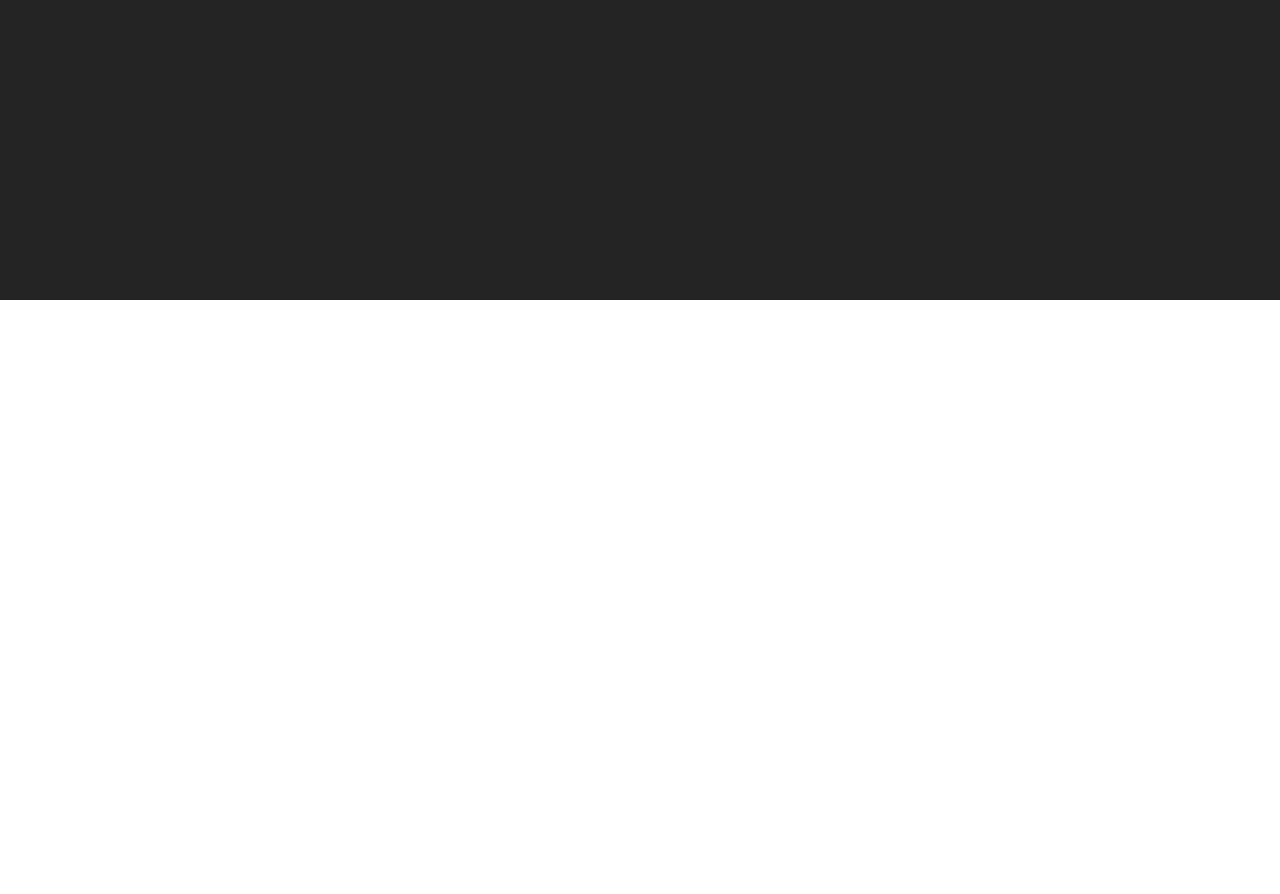
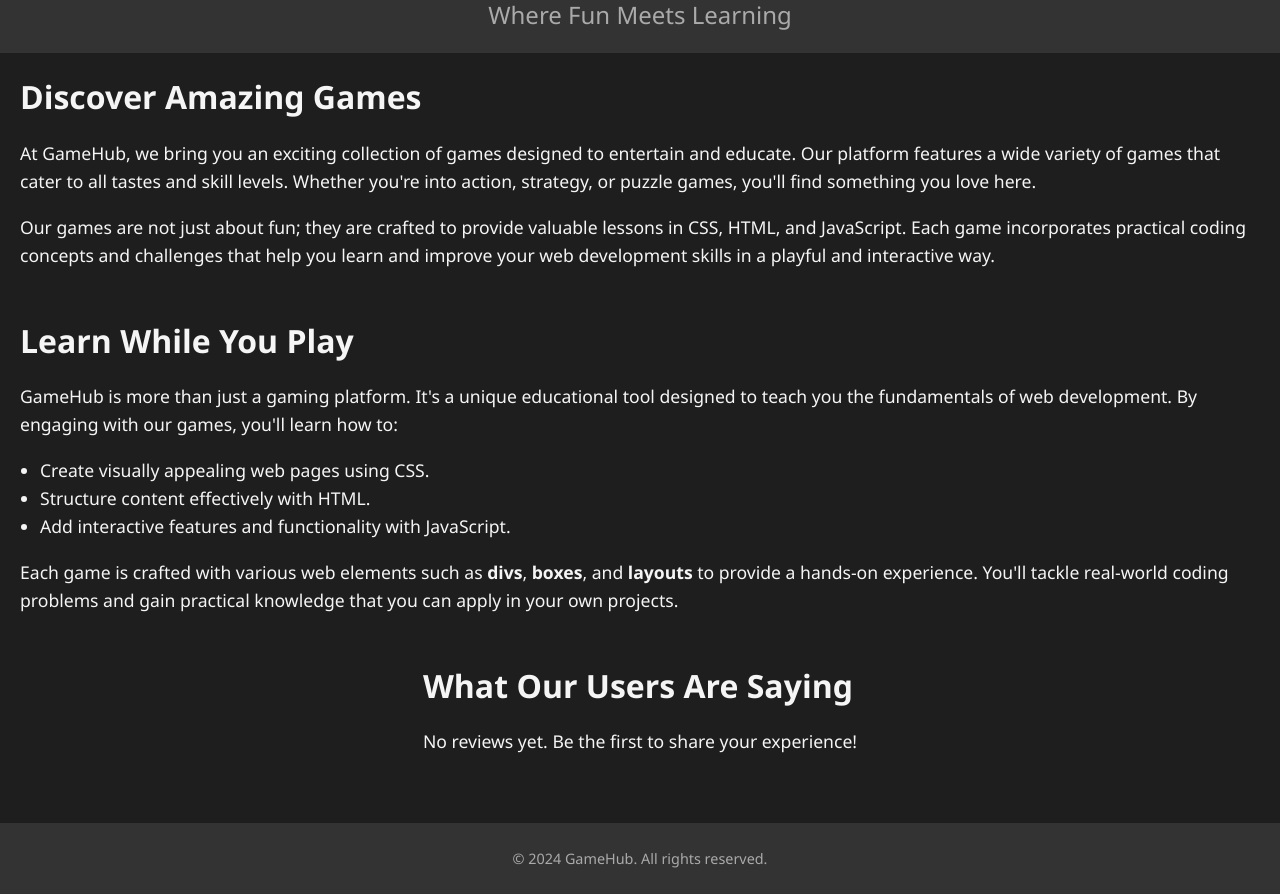
Before and after one commit to thebigbeanest/GameHub, a React (Vite) app: page / in a window 1280 px wide. Shown: the part 500-1394 px from the top of the page. Before the commit the page ends 800 px from the top, so only its background shows below. Built offline with nearby package versions, Linux system fonts and the light colour scheme.

Commit message:
Added a landing page, removed placeholder Welcome To GameHub

```diff
--- a/src/Components/Home.jsx
+++ b/src/Components/Home.jsx
@@ -1,13 +1,125 @@
 import React from 'react';
 
-const Home = ({ reviews }) => {
+const Home = ({ reviews = [] }) => { // Provide a default empty array
     return (
-
-
-        <div>
-            <p> Welcome to GameHub </p>
+        <div style={styles.container}>
+            <header style={styles.header}>
+                <h1 style={styles.title}>Welcome to GameHub</h1>
+                <p style={styles.subtitle}>Where Fun Meets Learning</p>
+            </header>
+            <main style={styles.mainContent}>
+                <section style={styles.introSection}>
+                    <h2 style={styles.sectionTitle}>Discover Amazing Games</h2>
+                    <p style={styles.paragraph}>
+                        At GameHub, we bring you an exciting collection of games designed to entertain and educate. Our platform features a wide variety of games that cater to all tastes and skill levels. Whether you're into action, strategy, or puzzle games, you'll find something you love here.
+                    </p>
+                    <p style={styles.paragraph}>
+                        Our games are not just about fun; they are crafted to provide valuable lessons in CSS, HTML, and JavaScript. Each game incorporates practical coding concepts and challenges that help you learn and improve your web development skills in a playful and interactive way.
+                    </p>
+                </section>
+                <section style={styles.useSection}>
+                    <h2 style={styles.sectionTitle}>Learn While You Play</h2>
+                    <p style={styles.paragraph}>
+                        GameHub is more than just a gaming platform. It's a unique educational tool designed to teach you the fundamentals of web development. By engaging with our games, you'll learn how to:
+                    </p>
+                    <ul style={styles.list}>
+                        <li style={styles.listItem}>Create visually appealing web pages using CSS.</li>
+                        <li style={styles.listItem}>Structure content effectively with HTML.</li>
+                        <li style={styles.listItem}>Add interactive features and functionality with JavaScript.</li>
+                    </ul>
+                    <p style={styles.paragraph}>
+                        Each game is crafted with various web elements such as <strong>divs</strong>, <strong>boxes</strong>, and <strong>layouts</strong> to provide a hands-on experience. You'll tackle real-world coding problems and gain practical knowledge that you can apply in your own projects.
+                    </p>
+                </section>
+                <section style={styles.reviewsSection}>
+                    <h2 style={styles.sectionTitle}>What Our Users Are Saying</h2>
+                    {reviews.length > 0 ? (
+                        <ul style={styles.list}>
+                            {reviews.map((review, index) => (
+                                <li key={index} style={styles.reviewItem}>
+                                    <strong>{review.user}:</strong> {review.text}
+                                </li>
+                            ))}
+                        </ul>
+                    ) : (
+                        <p style={styles.paragraph}>No reviews yet. Be the first to share your experience!</p>
+                    )}
+                </section>
+            </main>
+            <footer style={styles.footer}>
+                <p style={styles.footerText}>© 2024 GameHub. All rights reserved.</p>
+            </footer>
         </div>
     );
 };
 
+const styles = {
+    container: {
+        fontFamily: "'Segoe UI', Tahoma, Geneva, Verdana, sans-serif",
+        color: '#f5f5f5',
+        backgroundColor: '#1e1e1e',
+        minHeight: '100vh',
+        display: 'flex',
+        flexDirection: 'column',
+    },
+    header: {
+        backgroundColor: '#333',
+        padding: '20px',
+        textAlign: 'center',
+    },
+    title: {
+        fontSize: '3em',
+        margin: '0',
+        color: '#f5f5f5',
+    },
+    subtitle: {
+        fontSize: '1.5em',
+        margin: '10px 0 0',
+        color: '#aaa',
+    },
+    mainContent: {
+        flex: 1,
+        padding: '20px',
+    },
+    introSection: {
+        marginBottom: '30px',
+    },
+    useSection: {
+        marginBottom: '30px',
+    },
+    reviewsSection: {
+        marginBottom: '30px',
+    },
+    sectionTitle: {
+        fontSize: '2em',
+        marginBottom: '10px',
+        color: '#f5f5f5',
+    },
+    paragraph: {
+        fontSize: '1.1em',
+        lineHeight: '1.6',
+    },
+    list: {
+        paddingLeft: '20px',
+    },
+    listItem: {
+        fontSize: '1.1em',
+        lineHeight: '1.6',
+    },
+    reviewItem: {
+        marginBottom: '10px',
+        fontSize: '1.1em',
+        color: '#ddd',
+    },
+    footer: {
+        backgroundColor: '#333',
+        padding: '10px',
+        textAlign: 'center',
+    },
+    footerText: {
+        fontSize: '0.9em',
+        color: '#aaa',
+    },
+};
+
 export default Home;
```
